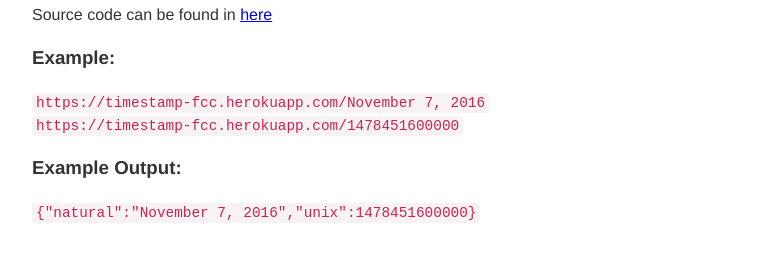
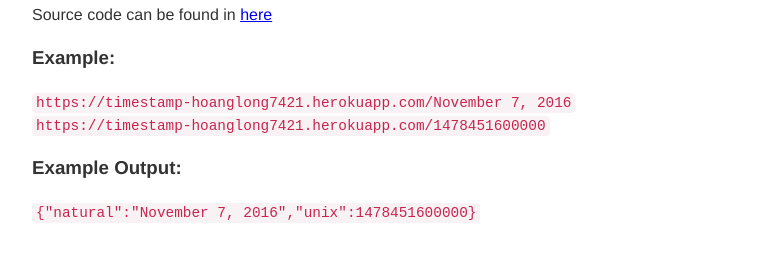
Before and after one commit to longdoan711/Timestamp-FreeCodeCamp, a plain HTML site: page index.html in a window 1280 px wide. Shown: the part 141-402 px from the top of the page, without its empty margins (208-968 px from the left). Drawn offline with Linux system fonts and the light colour scheme.

Commit message:
fix demo link

```diff
--- a/index.html
+++ b/index.html
@@ -37,9 +37,9 @@
 		<p>Source code can be found in <a href="https://github.com/longdoan711/Timestamp-FreeCodeCamp" target="_blank">here</a></p>
 
 		<h3>Example:</h3>
-		<code>https://timestamp-fcc.herokuapp.com/November 7, 2016</code>
+		<code>https://timestamp-hoanglong7421.herokuapp.com/November 7, 2016</code>
 		<br>
-		<code>https://timestamp-fcc.herokuapp.com/1478451600000</code>
+		<code>https://timestamp-hoanglong7421.herokuapp.com/1478451600000</code>
 
 		<h3>Example Output:</h3>
 		<code>{"natural":"November 7, 2016","unix":1478451600000}</code>
```
